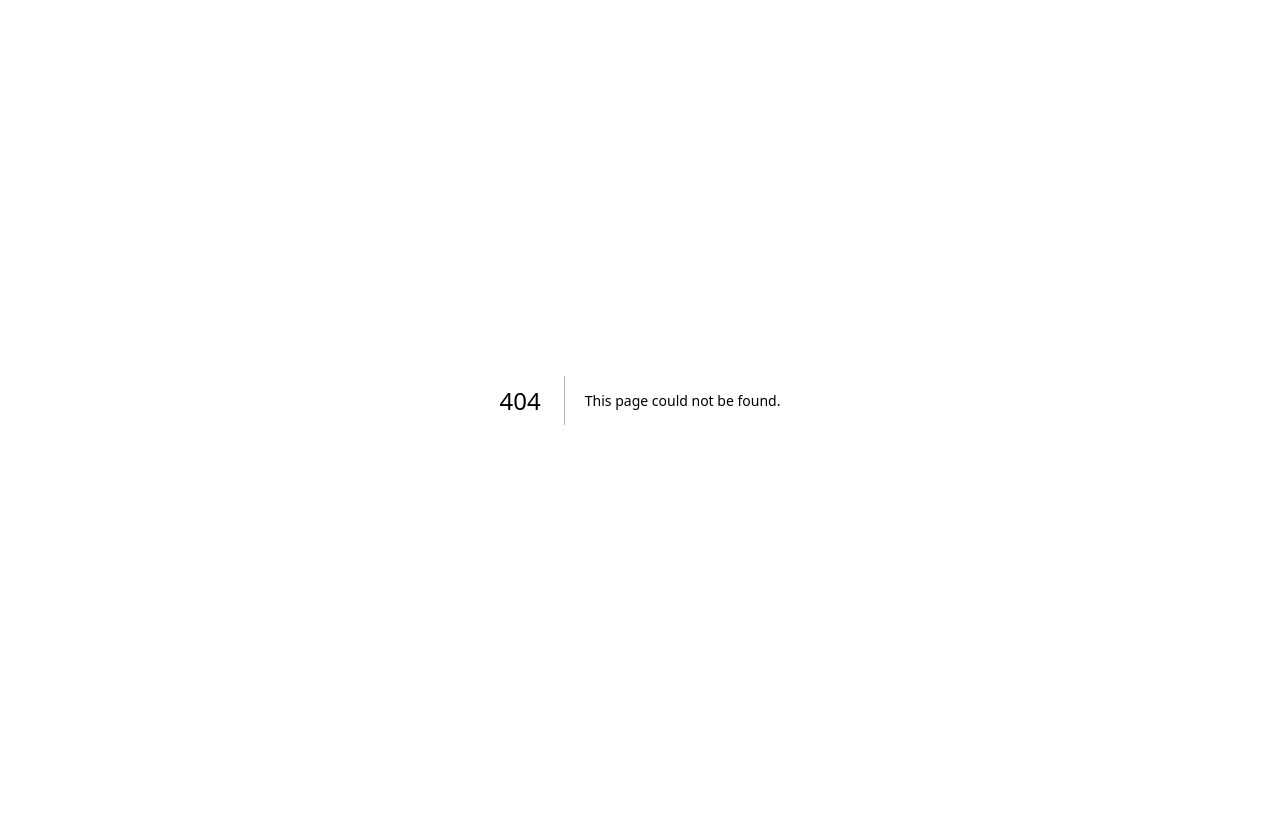
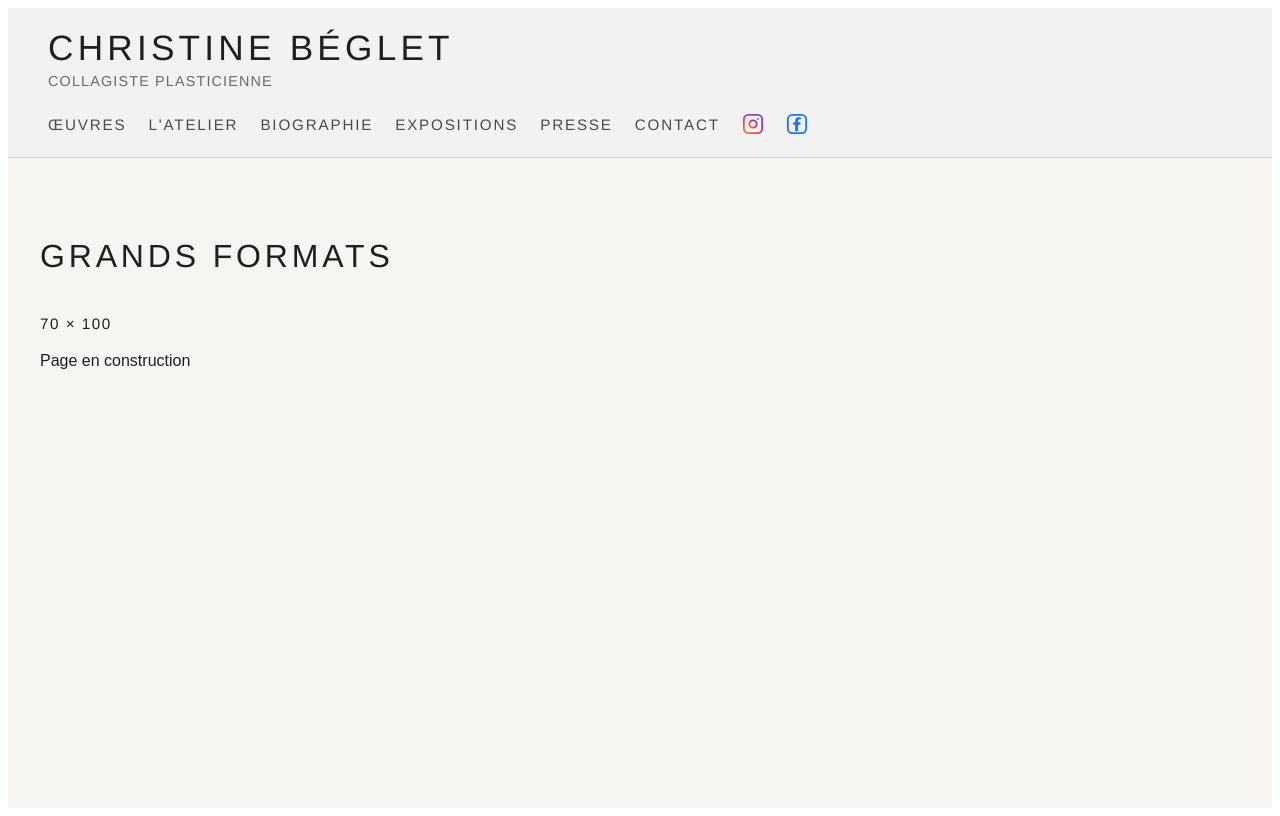
Before and after one commit to maudonestas/christine-beglet-site, a Next.js app: page /oeuvres/grands-formats in a window 1280 px wide. Before the commit this address had no page. Built offline with nearby package versions, Linux system fonts and the light colour scheme.

Commit message:
Create page.tsx

```diff
--- /dev/null
+++ b/app/oeuvres/grands-formats/page.tsx
@@ -0,0 +1,63 @@
+import Header from "../../components/Header";
+import type { CSSProperties } from "react";
+
+export default function GrandsFormatsPage() {
+  return (
+    <main style={styles.main}>
+      <Header />
+
+      <section style={styles.section}>
+        <div style={styles.container}>
+          <h1 style={styles.title}>Grands formats</h1>
+
+          <div style={styles.block}>
+            <h2 style={styles.subtitle}>70 × 100</h2>
+            <p>Page en construction</p>
+          </div>
+        </div>
+      </section>
+    </main>
+  );
+}
+
+const styles: Record<string, CSSProperties> = {
+  main: {
+    fontFamily: "Arial, Helvetica, sans-serif",
+    backgroundColor: "#f7f5f2",
+    color: "#1f1f1f",
+    minHeight: "100vh",
+  },
+
+  section: {
+    padding: "80px 24px",
+  },
+
+  container: {
+    maxWidth: "1200px",
+    margin: "0 auto",
+  },
+
+  title: {
+    fontSize: "2rem",
+    marginTop: 0,
+    marginBottom: "40px",
+    fontWeight: 300,
+    letterSpacing: "0.12em",
+    textTransform: "uppercase",
+    fontFamily: '"Helvetica Neue", Arial, sans-serif',
+  },
+
+  block: {
+    marginBottom: "60px",
+  },
+
+  subtitle: {
+    marginTop: 0,
+    marginBottom: "20px",
+    fontSize: "0.95rem",
+    fontWeight: 400,
+    letterSpacing: "0.1em",
+    textTransform: "uppercase",
+    fontFamily: '"Helvetica Neue", Arial, sans-serif',
+  },
+};
```
